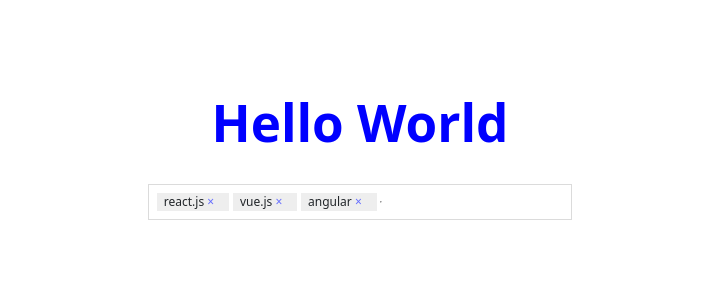
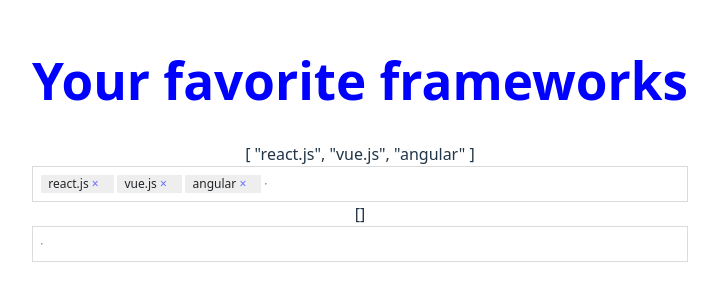
Before and after one commit to Francis-ux/vue3, a Vue app in the folder tags_input/: page / in a window 1280 px wide. Shown: the part 260-560 px from the top of the page, without its empty margins (280-999 px from the left). Built offline with nearby package versions, Linux system fonts and the light colour scheme.

Commit message:
component communication with emitting events

```diff
--- a/tags_input/src/App.vue
+++ b/tags_input/src/App.vue
@@ -2,20 +2,24 @@
 
 export default {
   data: () => ({
-    jsFrameworks: ["react.js", "vue.js", "angular"]
+    jsFrameworks: ["react.js", "vue.js", "angular"],
+    backendFrameworks: []
   }),
-
-  mounted() {
-    setTimeout(() => {
-      this.jsFrameworks.push("svelte.js")
-    }, 3000)
+  methods: {
+    handleChange(tags) {
+      this.jsFrameworks = [...tags]
+    }
   }
 }
 </script>
 
 <template>
-  <h1>Hello World</h1>
-  <TagsInput :selectedTags="jsFrameworks"></TagsInput>
+  <h1>Your favorite frameworks</h1>
+  <div>{{ jsFrameworks }}</div>
+  <TagsInput :selectedTags="jsFrameworks" @change="handleChange"></TagsInput>
+
+  <div>{{ backendFrameworks }}</div>
+  <TagsInput :selectedTags="backendFrameworks" @change="backendFrameworks = [...$event]"></TagsInput>
   <!-- Or use the shorthand -->
   <!-- <TagsInput /> -->
 </template>
--- a/tags_input/src/components/TagsInput.vue
+++ b/tags_input/src/components/TagsInput.vue
@@ -44,17 +44,21 @@
         }
     },
 
+    emits: ["change"],
+
     methods: {
         addNewTag() {
             if (this.newTag && !this.isTagExists) {
                 this.tags.push(this.newTag)
                 this.newTag = ""
+                this.$emit('change', this.tags);
             }
         },
 
 
         removeTag(index) {
             this.tags.splice(index, 1)
+            this.$emit('change', this.tags);
         },
 
         removeLastTag() {
```
